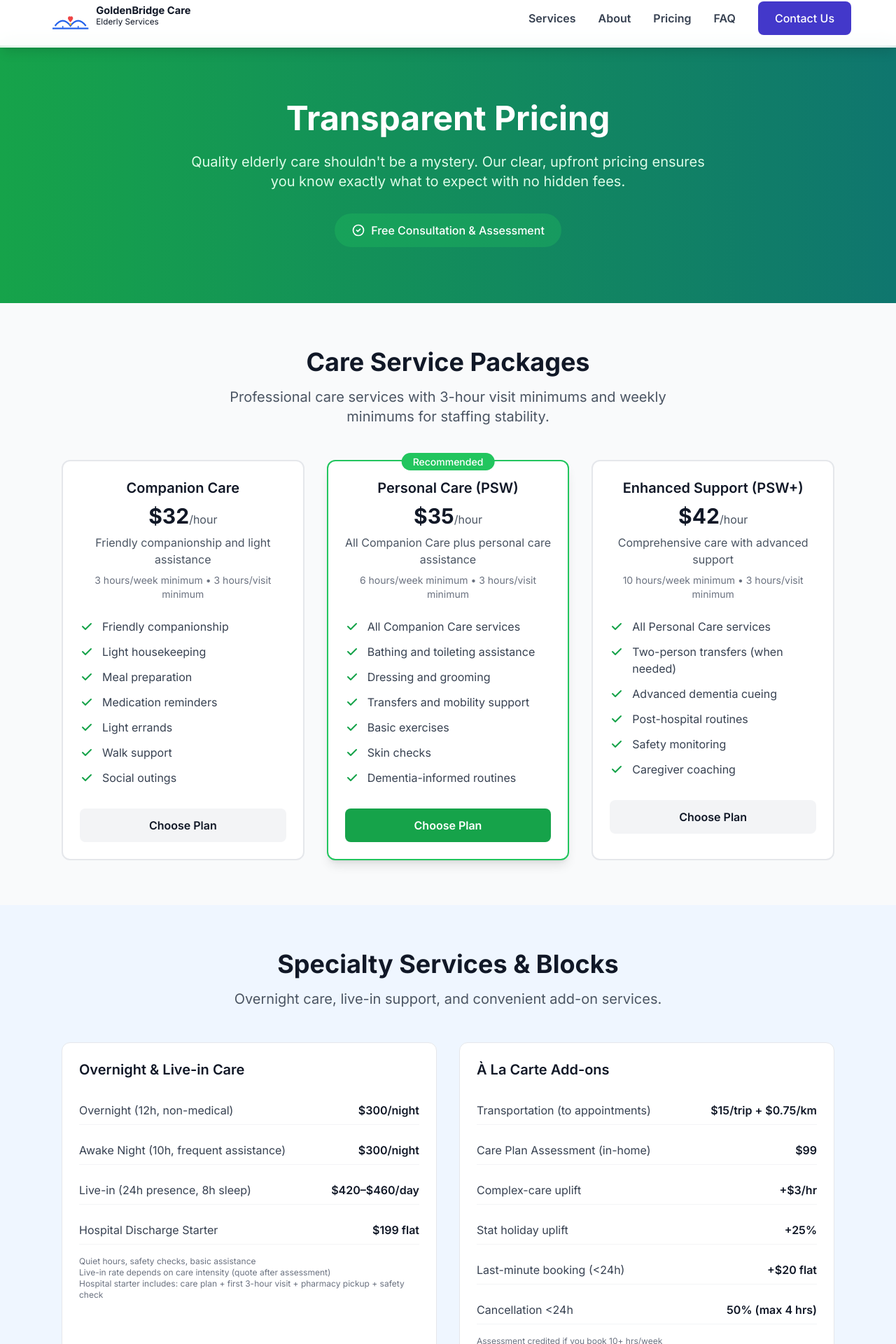
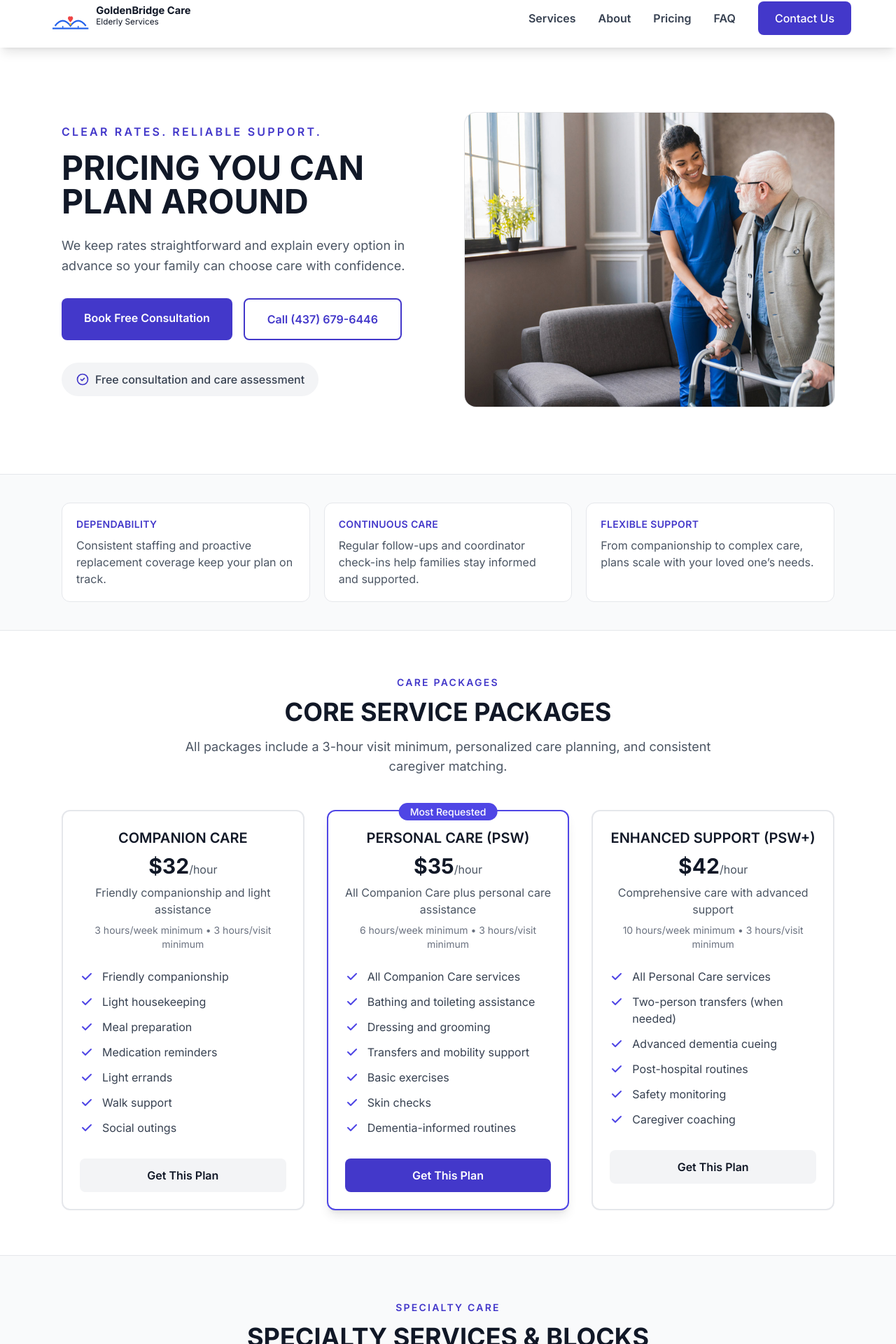
Before and after one commit to davidsun343-rgb/goldenbridge-care, a Next.js app: page /pricing in a window 1280 px wide. Shown: the part 15-1935 px from the top of the page at 70% size. Built offline with nearby package versions, Linux system fonts and the light colour scheme.

Commit message:
backup: snapshot before full carecompany-inspired redesign

```diff
--- a/src/app/pricing/page.tsx
+++ b/src/app/pricing/page.tsx
@@ -2,37 +2,66 @@ import Link from "next/link";
 
 export default function PricingPage() {
   return (
-    <div className="min-h-screen pt-20">
-      {/* Hero Section */}
-      <section className="bg-gradient-to-r from-green-600 to-teal-700 text-white">
-        <div className="max-w-6xl mx-auto px-6 py-20">
-          <div className="text-center">
-            <h1 className="text-4xl md:text-5xl font-bold mb-6">
-              Transparent Pricing
+    <div className="min-h-screen pt-20 bg-white">
+      <section className="py-16 md:py-24 border-b border-gray-200">
+        <div className="max-w-6xl mx-auto px-6 grid lg:grid-cols-2 gap-12 items-center">
+          <div>
+            <p className="text-sm md:text-base tracking-[0.2em] text-indigo-700 font-semibold mb-4 uppercase">
+              Clear Rates. Reliable Support.
+            </p>
+            <h1 className="text-4xl md:text-5xl font-bold text-gray-900 leading-tight mb-6 uppercase">
+              Pricing You Can Plan Around
             </h1>
-            <p className="text-xl text-green-100 mb-8 max-w-3xl mx-auto">
-              Quality elderly care shouldn&apos;t be a mystery. Our clear, upfront pricing
-              ensures you know exactly what to expect with no hidden fees.
+            <p className="text-lg text-gray-600 leading-relaxed mb-8 max-w-xl">
+              We keep rates straightforward and explain every option in advance so your family can choose care with confidence.
             </p>
-            <div className="inline-flex items-center gap-2 bg-green-500 bg-opacity-30 px-6 py-3 rounded-full">
-              <svg className="w-5 h-5" fill="none" stroke="currentColor" viewBox="0 0 24 24">
+            <div className="flex flex-col sm:flex-row gap-4">
+              <Link href="/contact" className="bg-indigo-700 text-white px-8 py-4 rounded-lg font-semibold hover:bg-indigo-800 transition-colors text-center">
+                Book Free Consultation
+              </Link>
+              <Link href="tel:+14376796446" className="border-2 border-indigo-700 text-indigo-700 px-8 py-4 rounded-lg font-semibold hover:bg-indigo-50 transition-colors text-center">
+                Call (437) 679-6446
+              </Link>
+            </div>
+            <div className="mt-8 inline-flex items-center gap-2 bg-gray-100 px-5 py-3 rounded-full">
+              <svg className="w-5 h-5 text-indigo-700" fill="none" stroke="currentColor" viewBox="0 0 24 24">
                 <path strokeLinecap="round" strokeLinejoin="round" strokeWidth={2} d="M9 12l2 2 4-4m6 2a9 9 0 11-18 0 9 9 0 0118 0z" />
               </svg>
-              <span className="font-medium">Free Consultation & Assessment</span>
+              <span className="font-medium text-gray-700">Free consultation and care assessment</span>
             </div>
+          </div>
+
+          <div className="relative">
+            <img
+              src="/images/Elderly.jpg"
+              alt="Care coordinator discussing support options"
+              className="w-full h-[420px] object-cover rounded-2xl"
+            />
+            <div className="absolute inset-0 rounded-2xl ring-1 ring-gray-900/10"></div>
           </div>
         </div>
       </section>
 
-      {/* Core Service Packages */}
-      <section className="py-16 bg-gray-50">
+      <section className="py-10 bg-gray-50 border-b border-gray-200">
+        <div className="max-w-6xl mx-auto px-6 grid md:grid-cols-3 gap-5">
+          {serviceHighlights.map((item) => (
+            <div key={item.title} className="bg-white border border-gray-200 rounded-xl p-5">
+              <p className="text-sm font-semibold text-indigo-700 uppercase tracking-wide mb-2">{item.title}</p>
+              <p className="text-gray-600">{item.description}</p>
+            </div>
+          ))}
+        </div>
+      </section>
+
+      <section className="py-16 bg-white">
         <div className="max-w-6xl mx-auto px-6">
           <div className="text-center mb-12">
-            <h2 className="text-3xl md:text-4xl font-bold text-gray-900 mb-4">
-              Care Service Packages
+            <p className="text-sm font-semibold text-indigo-700 uppercase tracking-[0.16em] mb-3">Care Packages</p>
+            <h2 className="text-3xl md:text-4xl font-bold text-gray-900 mb-4 uppercase">
+              Core Service Packages
             </h2>
-            <p className="text-xl text-gray-600 max-w-2xl mx-auto">
-              Professional care services with 3-hour visit minimums and weekly minimums for staffing stability.
+            <p className="text-lg text-gray-600 max-w-3xl mx-auto">
+              All packages include a 3-hour visit minimum, personalized care planning, and consistent caregiver matching.
             </p>
           </div>
 
@@ -44,21 +73,21 @@ export default function PricingPage() {
         </div>
       </section>
 
-      {/* À La Carte Services */}
-      <section className="py-16 bg-blue-50">
+      <section className="py-16 bg-gray-50 border-y border-gray-200">
         <div className="max-w-6xl mx-auto px-6">
           <div className="text-center mb-12">
-            <h2 className="text-3xl md:text-4xl font-bold text-gray-900 mb-4">
+            <p className="text-sm font-semibold text-indigo-700 uppercase tracking-[0.16em] mb-3">Specialty Care</p>
+            <h2 className="text-3xl md:text-4xl font-bold text-gray-900 mb-4 uppercase">
               Specialty Services & Blocks
             </h2>
-            <p className="text-xl text-gray-600 max-w-2xl mx-auto">
-              Overnight care, live-in support, and convenient add-on services.
+            <p className="text-lg text-gray-600 max-w-2xl mx-auto">
+              Flexible overnight and live-in options, plus practical add-ons for day-to-day care needs.
             </p>
           </div>
 
           <div className="grid md:grid-cols-2 gap-8">
             <div className="bg-white rounded-xl border border-gray-200 p-6">
-              <h3 className="text-xl font-semibold text-gray-900 mb-6">Overnight & Live-in Care</h3>
+              <h3 className="text-xl font-semibold text-gray-900 mb-6 uppercase">Overnight & Live-in Care</h3>
               <div className="space-y-4">
                 <div className="flex justify-between items-center py-2 border-b border-gray-100">
                   <span className="text-gray-700">Overnight (12h, non-medical)</span>
@@ -85,7 +114,7 @@ export default function PricingPage() {
             </div>
 
             <div className="bg-white rounded-xl border border-gray-200 p-6">
-              <h3 className="text-xl font-semibold text-gray-900 mb-6">À La Carte Add-ons</h3>
+              <h3 className="text-xl font-semibold text-gray-900 mb-6 uppercase">À La Carte Add-ons</h3>
               <div className="space-y-4">
                 <div className="flex justify-between items-center py-2 border-b border-gray-100">
                   <span className="text-gray-700">Transportation (to appointments)</span>
@@ -121,13 +150,13 @@ export default function PricingPage() {
         </div>
       </section>
 
-      {/* Insurance & Payment */}
-      <section className="py-16 bg-gray-50">
+      <section className="py-16 bg-white">
         <div className="max-w-6xl mx-auto px-6">
           <div className="grid lg:grid-cols-2 gap-12">
             <div>
-              <h2 className="text-3xl font-bold text-gray-900 mb-6">Payment Options</h2>
-              <p className="text-lg text-gray-600 mb-6">
+              <p className="text-sm font-semibold text-indigo-700 uppercase tracking-[0.16em] mb-3">Billing & Insurance</p>
+              <h2 className="text-3xl font-bold text-gray-900 mb-6 uppercase">Payment Options</h2>
+              <p className="text-lg text-gray-600 mb-8">
                 Clients pay GoldenBridge Care directly. Some insurance plans may provide reimbursement
                 when you submit receipts. We offer flexible payment options to make quality care accessible.
               </p>
@@ -140,8 +169,8 @@ export default function PricingPage() {
                   </p>
                   <ul className="space-y-2">
                     {acceptedInsurance.map((insurance, index) => (
-                      <li key={index} className="flex items-center gap-3">
-                        <svg className="w-5 h-5 text-green-600" fill="currentColor" viewBox="0 0 20 20">
+                      <li key={index} className="flex items-center gap-3 bg-gray-50 rounded-lg px-3 py-2">
+                        <svg className="w-5 h-5 text-indigo-700" fill="currentColor" viewBox="0 0 20 20">
                           <path fillRule="evenodd" d="M16.707 5.293a1 1 0 010 1.414l-8 8a1 1 0 01-1.414 0l-4-4a1 1 0 011.414-1.414L8 12.586l7.293-7.293a1 1 0 011.414 0z" clipRule="evenodd" />
                         </svg>
                         <span className="text-gray-700">{insurance}</span>
@@ -154,8 +183,8 @@ export default function PricingPage() {
                   <h3 className="text-xl font-semibold text-gray-900 mb-3">Payment Methods</h3>
                   <ul className="space-y-2">
                     {paymentMethods.map((method, index) => (
-                      <li key={index} className="flex items-center gap-3">
-                        <svg className="w-5 h-5 text-green-600" fill="currentColor" viewBox="0 0 20 20">
+                      <li key={index} className="flex items-center gap-3 bg-gray-50 rounded-lg px-3 py-2">
+                        <svg className="w-5 h-5 text-indigo-700" fill="currentColor" viewBox="0 0 20 20">
                           <path fillRule="evenodd" d="M16.707 5.293a1 1 0 010 1.414l-8 8a1 1 0 01-1.414 0l-4-4a1 1 0 011.414-1.414L8 12.586l7.293-7.293a1 1 0 011.414 0z" clipRule="evenodd" />
                         </svg>
                         <span className="text-gray-700">{method}</span>
@@ -166,8 +195,8 @@ export default function PricingPage() {
               </div>
             </div>
 
-            <div className="bg-gradient-to-br from-green-50 to-blue-50 rounded-2xl p-8">
-              <h3 className="text-2xl font-bold text-gray-900 mb-6">Get a Free Assessment</h3>
+            <div className="bg-indigo-700 rounded-2xl p-8 text-white">
+              <h3 className="text-2xl font-bold mb-6 uppercase">Get a Free Assessment</h3>
               <p className="text-gray-600 mb-6">
                 Not sure which services you need? Our care coordinators will assess your situation
                 and recommend the most appropriate and cost-effective care plan.
@@ -175,27 +204,27 @@ export default function PricingPage() {
 
               <div className="space-y-4">
                 <div className="flex items-center gap-3">
-                  <div className="w-8 h-8 bg-green-100 rounded-full flex items-center justify-center">
-                    <span className="text-green-600 font-bold text-sm">1</span>
+                  <div className="w-8 h-8 bg-white/20 rounded-full flex items-center justify-center">
+                    <span className="text-white font-bold text-sm">1</span>
                   </div>
-                  <span className="text-gray-700">Free in-home consultation (60-90 minutes)</span>
+                  <span className="text-indigo-100">Free in-home consultation (60-90 minutes)</span>
                 </div>
                 <div className="flex items-center gap-3">
-                  <div className="w-8 h-8 bg-green-100 rounded-full flex items-center justify-center">
-                    <span className="text-green-600 font-bold text-sm">2</span>
+                  <div className="w-8 h-8 bg-white/20 rounded-full flex items-center justify-center">
+                    <span className="text-white font-bold text-sm">2</span>
                   </div>
-                  <span className="text-gray-700">Personalized care plan with transparent pricing</span>
+                  <span className="text-indigo-100">Personalized care plan with transparent pricing</span>
                 </div>
                 <div className="flex items-center gap-3">
-                  <div className="w-8 h-8 bg-green-100 rounded-full flex items-center justify-center">
-                    <span className="text-green-600 font-bold text-sm">3</span>
+                  <div className="w-8 h-8 bg-white/20 rounded-full flex items-center justify-center">
+                    <span className="text-white font-bold text-sm">3</span>
                   </div>
-                  <span className="text-gray-700">Insurance verification and payment planning</span>
+                  <span className="text-indigo-100">Insurance verification and payment planning</span>
                 </div>
               </div>
 
               <div className="mt-8">
-                <Link href="/contact" className="w-full bg-green-600 text-white py-4 px-6 rounded-lg font-semibold hover:bg-green-700 transition-colors inline-block text-center">
+                <Link href="/contact" className="w-full bg-white text-indigo-700 py-4 px-6 rounded-lg font-semibold hover:bg-indigo-50 transition-colors inline-block text-center">
                   Schedule Free Assessment
                 </Link>
               </div>
@@ -204,21 +233,21 @@ export default function PricingPage() {
         </div>
       </section>
 
-      {/* CTA Section */}
-      <section className="py-16 bg-indigo-700">
+      <section className="py-16 bg-gray-900">
         <div className="max-w-6xl mx-auto px-6 text-center">
-          <h2 className="text-3xl md:text-4xl font-bold text-white mb-4">
+          <p className="text-sm font-semibold text-indigo-300 uppercase tracking-[0.16em] mb-3">Need Help Choosing?</p>
+          <h2 className="text-3xl md:text-4xl font-bold text-white mb-4 uppercase">
             Questions About Pricing?
           </h2>
-          <p className="text-xl text-indigo-100 mb-8 max-w-2xl mx-auto">
+          <p className="text-xl text-gray-300 mb-8 max-w-2xl mx-auto">
             Our care coordinators are here to help you understand your options and
             find the most cost-effective care solution.
           </p>
           <div className="flex flex-col sm:flex-row gap-4 justify-center">
-            <Link href="/contact" className="bg-white text-indigo-700 px-8 py-4 rounded-lg font-semibold hover:bg-gray-100 transition-colors">
+            <Link href="/contact" className="bg-indigo-600 text-white px-8 py-4 rounded-lg font-semibold hover:bg-indigo-700 transition-colors">
               Free Consultation
             </Link>
-            <Link href="tel:+14376796446" className="border-2 border-white text-white px-8 py-4 rounded-lg font-semibold hover:bg-white hover:text-indigo-700 transition-colors">
+            <Link href="tel:+14376796446" className="border-2 border-gray-300 text-white px-8 py-4 rounded-lg font-semibold hover:bg-white hover:text-gray-900 transition-colors">
               Call (437) 679-6446
             </Link>
           </div>
@@ -312,16 +341,16 @@ interface CarePackageCardProps {
 
 function CarePackageCard({ name, price, period, description, features, hours, popular }: CarePackageCardProps) {
   return (
-    <div className={`relative bg-white rounded-xl border-2 p-6 ${popular ? 'border-green-500 shadow-lg' : 'border-gray-200'}`}>
+    <div className={`relative bg-white rounded-xl border-2 p-6 ${popular ? 'border-indigo-600 shadow-lg' : 'border-gray-200'}`}>
       {popular && (
         <div className="absolute -top-3 left-1/2 transform -translate-x-1/2">
-          <span className="bg-green-500 text-white px-4 py-1 rounded-full text-sm font-medium">
-            Recommended
+          <span className="bg-indigo-600 text-white px-4 py-1 rounded-full text-sm font-medium">
+            Most Requested
           </span>
         </div>
       )}
       <div className="text-center mb-6">
-        <h3 className="text-xl font-semibold text-gray-900 mb-2">{name}</h3>
+        <h3 className="text-xl font-semibold text-gray-900 mb-2 uppercase">{name}</h3>
         <div className="mb-2">
           <span className="text-3xl font-bold text-gray-900">{price}</span>
           <span className="text-gray-600">{period}</span>
@@ -332,7 +361,7 @@ function CarePackageCard({ name, price, period, description, features, hours, po
       <ul className="space-y-3 mb-8">
         {features.map((feature: string, index: number) => (
           <li key={index} className="flex items-start gap-3">
-            <svg className="w-5 h-5 text-green-600 flex-shrink-0 mt-0.5" fill="currentColor" viewBox="0 0 20 20">
+            <svg className="w-5 h-5 text-indigo-600 flex-shrink-0 mt-0.5" fill="currentColor" viewBox="0 0 20 20">
               <path fillRule="evenodd" d="M16.707 5.293a1 1 0 010 1.414l-8 8a1 1 0 01-1.414 0l-4-4a1 1 0 011.414-1.414L8 12.586l7.293-7.293a1 1 0 011.414 0z" clipRule="evenodd" />
             </svg>
             <span className="text-gray-700">{feature}</span>
@@ -343,12 +372,27 @@ function CarePackageCard({ name, price, period, description, features, hours, po
         href="/contact"
         className={`w-full py-3 px-6 rounded-lg font-semibold text-center block transition-colors ${
           popular
-            ? 'bg-green-600 text-white hover:bg-green-700'
+            ? 'bg-indigo-700 text-white hover:bg-indigo-800'
             : 'bg-gray-100 text-gray-900 hover:bg-gray-200'
         }`}
       >
-        Choose Plan
+        Get This Plan
       </Link>
     </div>
   );
 }
+
+const serviceHighlights = [
+  {
+    title: "Dependability",
+    description: "Consistent staffing and proactive replacement coverage keep your plan on track."
+  },
+  {
+    title: "Continuous Care",
+    description: "Regular follow-ups and coordinator check-ins help families stay informed and supported."
+  },
+  {
+    title: "Flexible Support",
+    description: "From companionship to complex care, plans scale with your loved one’s needs."
+  }
+];
```
Also changed, not shown: src/components/Header.tsx (+4 -4 lines).
